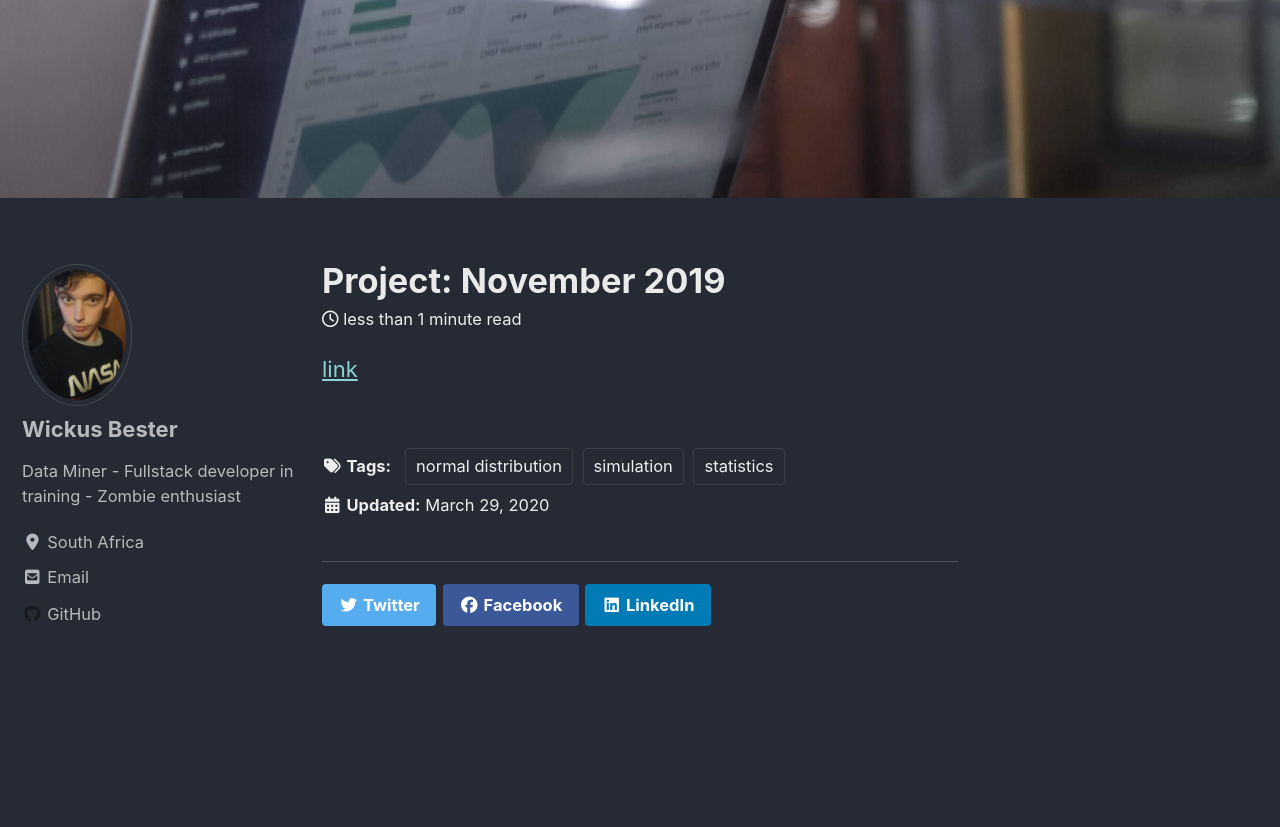
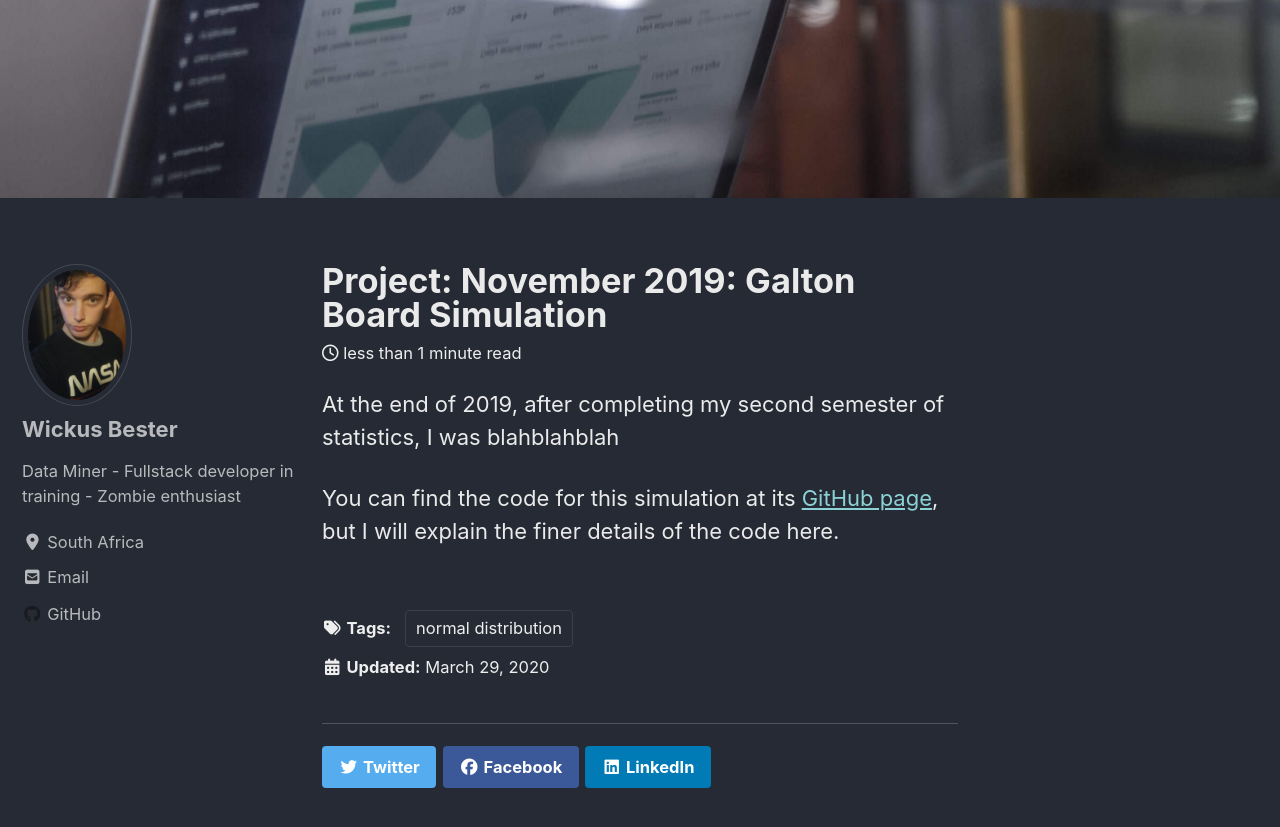
Before and after one commit to nuclearcheesecake/nuclearcheesecake.github.io, a Jekyll site: the page built from _posts/2020-03-29-galton.md, in a window 1280 px wide and 900 px high, scrolled down 803 px. Shown: the top 827 px of the window. Built offline with Jekyll 4.4.1, drawn with Linux system fonts in a browser that asks for light colours; cached includes are drawn as plain includes; nearby versions of some CDN libraries.

Commit message:
try update

```diff
--- a/_posts/2020-03-29-galton.md
+++ b/_posts/2020-03-29-galton.md
@@ -1,11 +1,12 @@
 ---
-title: "Project: November 2019"
-subtitle: "Galton Board Simulation"
+title: "Project: November 2019: Galton Board Simulation"
 date: 2020-03-29
-tags: [normal distribution, simulation, statistics]
+tags: [normal distribution]
 header:
   image: "/images/galton.jpg"
 excerpt: "Statistics, Normal Distribution, Galton Board"
 ---
 
-[link](https://github.com/nuclearcheesecake/nuclearcheesecake.github.io)
+At the end of 2019, after completing my second semester of statistics, I was blahblahblah
+
+You can find the code for this simulation at its [GitHub page](https://github.com/nuclearcheesecake/galton-board), but I will explain the finer details of the code here.
```
